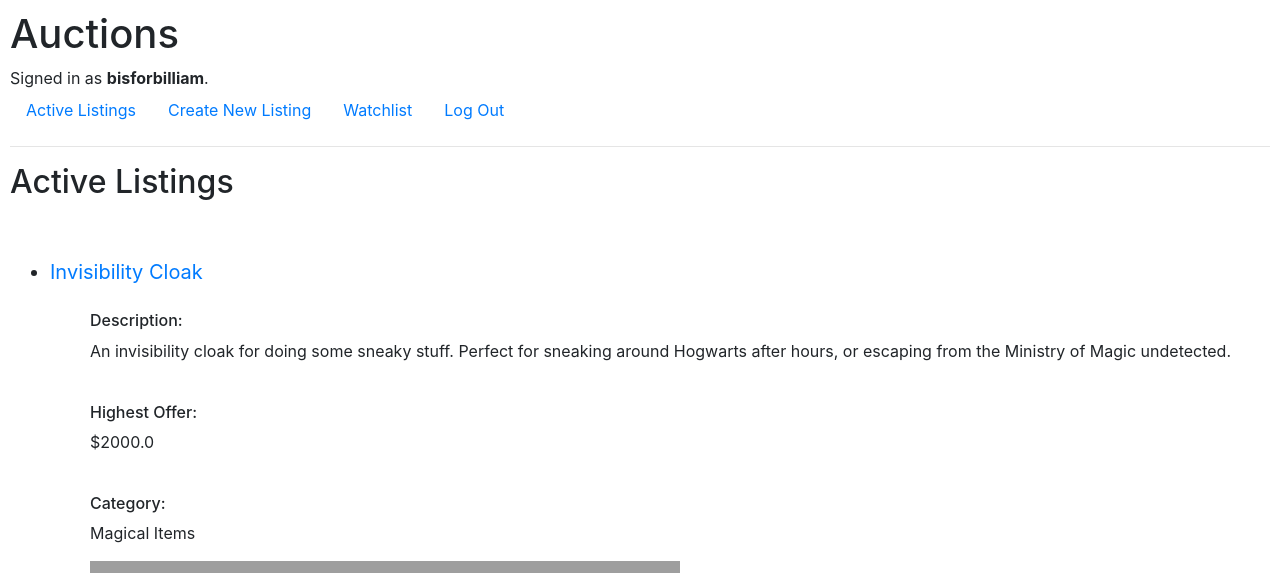
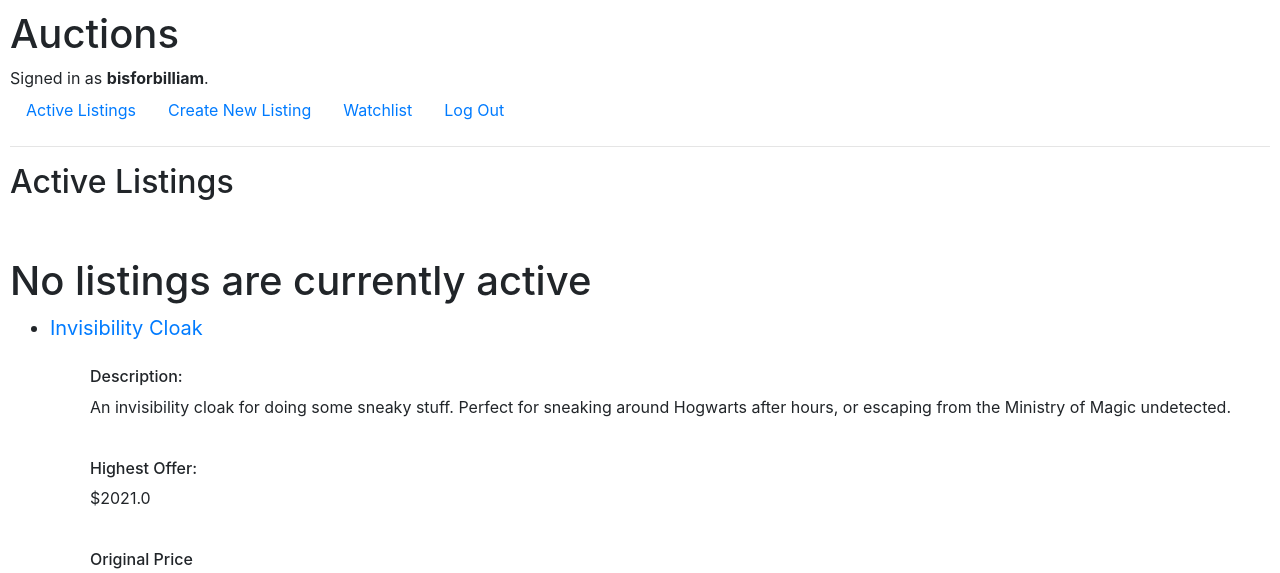
Before and after one commit to allforthe64/web50, a Django app: page / in a window 1280 px wide. Shown: the top 573 px of the page. Run offline with Django 3.2, Linux system fonts and the light colour scheme; a user stored in the database is signed in; data comes from the database, SQL or seed files in the repository; both versions use the stored data as it was after the commit; some libraries are stand-ins or nearby versions; grey boxes are pictures that could not be loaded.

Commit message:
page now displays the highest offer and original price of the item

```diff
--- a/commerce/auctions/models.py
+++ b/commerce/auctions/models.py
@@ -12,6 +12,7 @@ class Listing(models.Model):
     title = models.CharField(max_length = 64, help_text = "Enter listing's title")
     description = models.TextField(help_text = "Enter item's description")
     beginningBid = models.FloatField(help_text = "Enter minimum price of item")
+    highestBid = models.FloatField(default = 0)
     img = models.URLField(max_length = 200, blank = True, help_text = "*Optional* Enter image URL")
     category = models.CharField(max_length = 64, blank = True, help_text = "*Optional* Enter listing category")
     active = models.BooleanField(default = True)
--- a/commerce/auctions/templates/auctions/index.html
+++ b/commerce/auctions/templates/auctions/index.html
@@ -5,6 +5,9 @@
     <h2>Active Listings</h2>
     <br>
     <br>
+    {% if Listings == None %}
+        <h1>No listings are currently active</h1>
+    {% endif %}
     <ul>
         {% for listing in listings %}
             <li  style="font-size: 20px;" name="listingTitle"><a href='listing/{{listing.title}}'>{{listing.title}}</a></li>
@@ -14,6 +17,9 @@
                     <p>{{listing.description}}</p>
                     <br>
                     <h6>Highest Offer:</h6>
+                    <p>${{listing.highestBid}}</p>
+                    <br>
+                    <h6>Original Price</h6>
                     <p>${{listing.beginningBid}}</p>
                     <br>
                     <h6>Category:</h6>
--- a/commerce/auctions/views.py
+++ b/commerce/auctions/views.py
@@ -137,6 +137,10 @@ def listing(request, listingTitle):
             b = Bid(ammount=newBid, bidder=currentUser, location=listingTitle)
             b.save()
 
+            #update highest bid of listing
+            topBid = Bid.objects.filter(location = "{title}".format(title = listingTitle)).order_by('-ammount')
+            Listing.objects.filter(title=listingTitle).update(highestBid = topBid[0].ammount)
+
             #add message 2
             message2 = "Bid saved succesfully!"
 
```
Also changed, not shown: commerce/auctions/migrations/0006_listing_highestbid.py (added), commerce/auctions/migrations/0007_alter_listing_highestbid.py (added), commerce/auctions/migrations/0008_alter_listing_highestbid.py (added), commerce/db.sqlite3.
